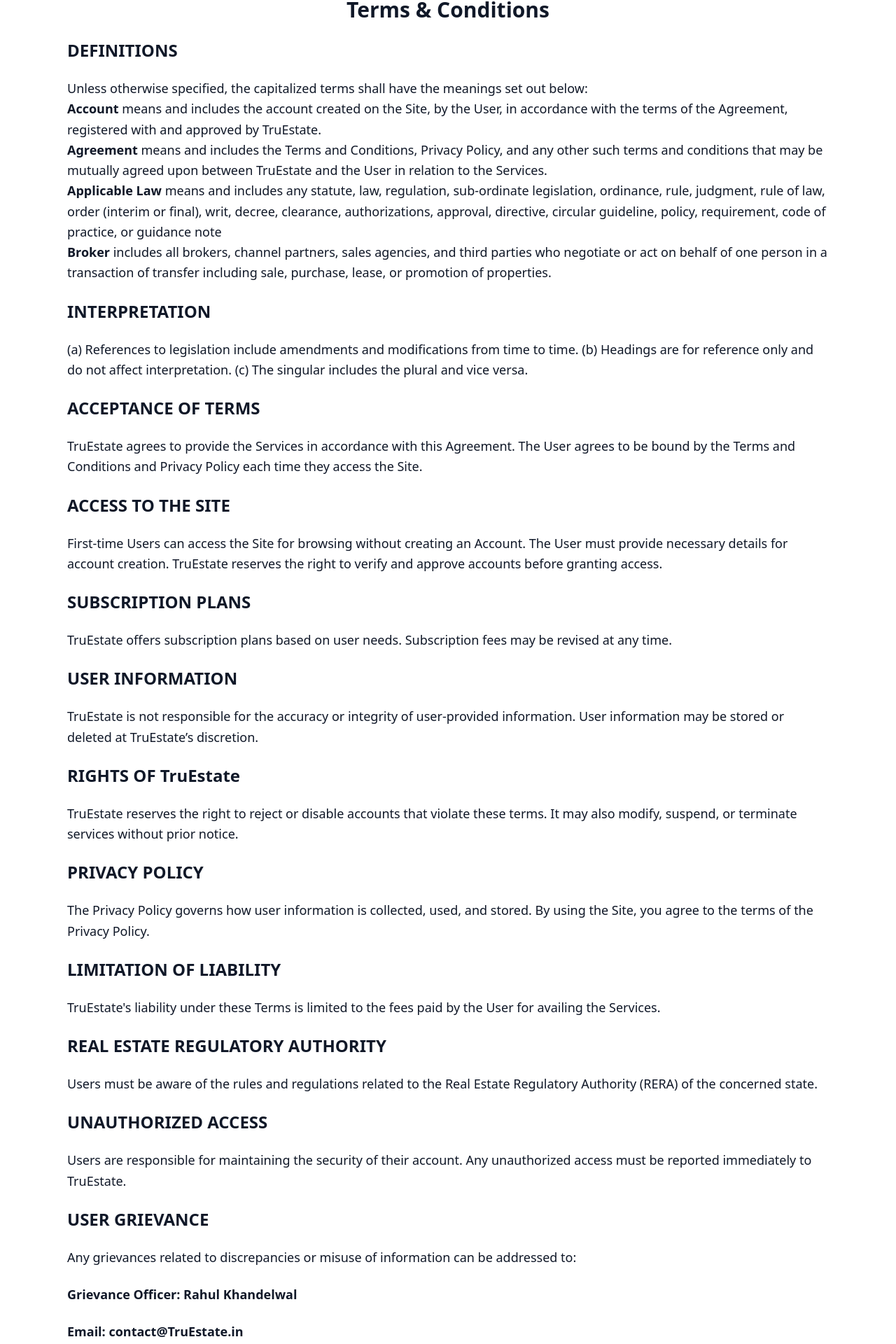
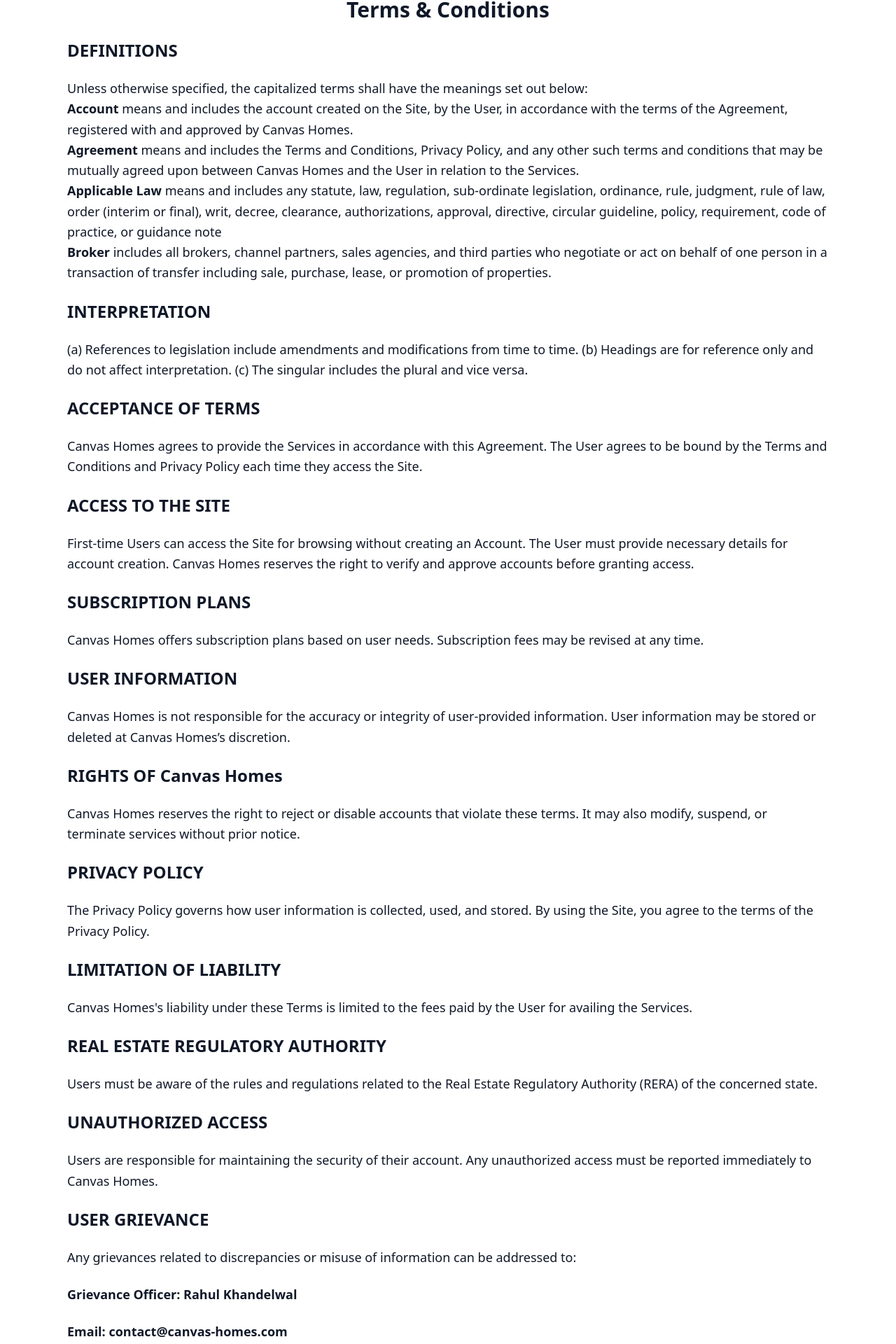
Before and after one commit to hatchedland/canvas-homes, a React (Vite) app: page /terms-of-use in a window 1280 px wide. Shown: the part 96-2016 px from the top of the page at 70% size. Built offline with nearby package versions, Linux system fonts and the light colour scheme.

Commit message:
Update TermsOfUse.jsx

```diff
--- a/src/components/TermsOfUse.jsx
+++ b/src/components/TermsOfUse.jsx
@@ -10,9 +10,9 @@
         <p>
           Unless otherwise specified, the capitalized terms shall have the meanings set out below:
 
-          <p><strong>Account</strong> means and includes the account created on the Site, by the User, in accordance with the terms of the Agreement, registered with and approved by TruEstate.</p>
+          <p><strong>Account</strong> means and includes the account created on the Site, by the User, in accordance with the terms of the Agreement, registered with and approved by Canvas Homes.</p>
 
-          <p><strong>Agreement</strong> means and includes the Terms and Conditions, Privacy Policy, and any other such terms and conditions that may be mutually agreed upon between TruEstate and the User in relation to the Services.</p>
+          <p><strong>Agreement</strong> means and includes the Terms and Conditions, Privacy Policy, and any other such terms and conditions that may be mutually agreed upon between Canvas Homes and the User in relation to the Services.</p>
 
           <p><strong>Applicable Law</strong> means and includes any statute, law, regulation, sub-ordinate legislation, ordinance, rule, judgment, rule of law, order (interim or final), writ, decree, clearance, authorizations, approval, directive, circular guideline, policy, requirement, code of practice, or guidance note</p>
 
@@ -28,29 +28,29 @@
 
         <h2 className="text-2xl font-semibold">ACCEPTANCE OF TERMS</h2>
         <p>
-          TruEstate agrees to provide the Services in accordance with this Agreement. The User agrees to be bound by the Terms and Conditions and Privacy Policy each time they access the Site.
+          Canvas Homes agrees to provide the Services in accordance with this Agreement. The User agrees to be bound by the Terms and Conditions and Privacy Policy each time they access the Site.
         </p>
 
         <h2 className="text-2xl font-semibold">ACCESS TO THE SITE</h2>
         <p>
           First-time Users can access the Site for browsing without creating an Account.
-          The User must provide necessary details for account creation. TruEstate reserves the right to verify and approve accounts before granting access.
+          The User must provide necessary details for account creation. Canvas Homes reserves the right to verify and approve accounts before granting access.
         </p>
 
         <h2 className="text-2xl font-semibold">SUBSCRIPTION PLANS</h2>
         <p>
-          TruEstate offers subscription plans based on user needs. Subscription fees may be revised at any time.
+          Canvas Homes offers subscription plans based on user needs. Subscription fees may be revised at any time.
         </p>
 
         <h2 className="text-2xl font-semibold">USER INFORMATION</h2>
         <p>
-          TruEstate is not responsible for the accuracy or integrity of user-provided information.
-          User information may be stored or deleted at TruEstate’s discretion.
+          Canvas Homes is not responsible for the accuracy or integrity of user-provided information.
+          User information may be stored or deleted at Canvas Homes’s discretion.
         </p>
 
-        <h2 className="text-2xl font-semibold">RIGHTS OF TruEstate</h2>
+        <h2 className="text-2xl font-semibold">RIGHTS OF Canvas Homes</h2>
         <p>
-          TruEstate reserves the right to reject or disable accounts that violate these terms.
+          Canvas Homes reserves the right to reject or disable accounts that violate these terms.
           It may also modify, suspend, or terminate services without prior notice.
         </p>
 
@@ -61,7 +61,7 @@
 
         <h2 className="text-2xl font-semibold">LIMITATION OF LIABILITY</h2>
         <p>
-          TruEstate's liability under these Terms is limited to the fees paid by the User for availing the Services.
+          Canvas Homes's liability under these Terms is limited to the fees paid by the User for availing the Services.
         </p>
 
         <h2 className="text-2xl font-semibold">REAL ESTATE REGULATORY AUTHORITY</h2>
@@ -71,7 +71,7 @@
 
         <h2 className="text-2xl font-semibold">UNAUTHORIZED ACCESS</h2>
         <p>
-          Users are responsible for maintaining the security of their account. Any unauthorized access must be reported immediately to TruEstate.
+          Users are responsible for maintaining the security of their account. Any unauthorized access must be reported immediately to Canvas Homes.
         </p>
 
         <h2 className="text-2xl font-semibold">USER GRIEVANCE</h2>
@@ -79,7 +79,7 @@
           Any grievances related to discrepancies or misuse of information can be addressed to:
         </p>
         <p className="font-semibold">Grievance Officer: Rahul Khandelwal</p>
-        <p className="font-semibold">Email: contact@TruEstate.in</p>
+        <p className="font-semibold">Email: contact@canvas-homes.com</p>
 
         <h2 className="text-2xl font-semibold">GOVERNING LAW AND JURISDICTION</h2>
         <p>
```
